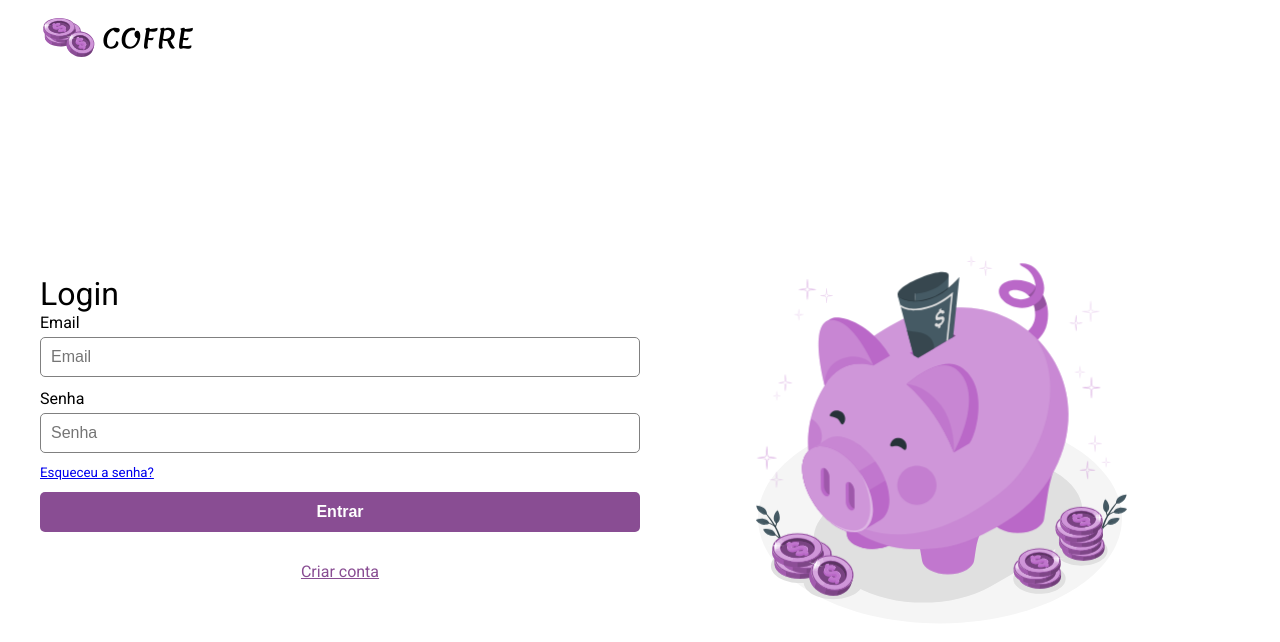
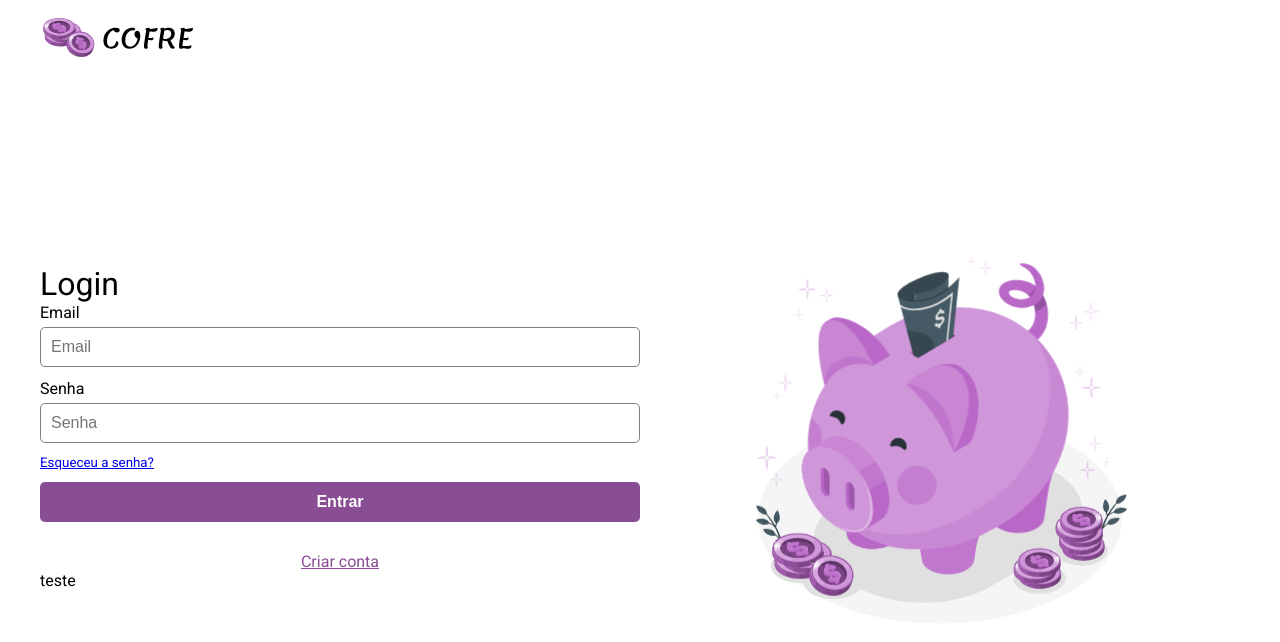
Before and after one commit to Sara01romao/cofre, a React (Vite) app: page / in a window 1280 px wide. Shown: the top 642 px of the page. Built offline with nearby package versions, Linux system fonts and the light colour scheme.

Commit message:
context api inicio

```diff
--- a/src/App.jsx
+++ b/src/App.jsx
@@ -1,9 +1,12 @@
 
+import UserProvider from './context/user'
 import Rotas from './store/router'
 
 export function App() {
 
   return (
+    <UserProvider>
       <Rotas/>
+    </UserProvider>
   )
 }
--- /dev/null
+++ b/src/context/user.jsx
@@ -0,0 +1,18 @@
+import { Children, createContext, useState } from "react";
+
+export const UserContext = createContext({});
+
+function UserProvider({children}){
+    const [name, setName] = useState("teste");
+
+
+    return(
+        <UserContext.Provider value={{name, setName}}>
+            {children}
+        </UserContext.Provider>
+    )
+
+}
+
+
+export default UserProvider;
--- a/src/pages/Login/index.jsx
+++ b/src/pages/Login/index.jsx
@@ -2,14 +2,17 @@ import { Link, useNavigate } from "react-router-dom";
 import Button from "../../components/Button";
 import { MainForm } from "./styles";
 import { Input } from "../../components/Input";
-import { useEffect, useState } from "react";
+import { useContext, useEffect, useState } from "react";
 import PigSvg from "../../components/PigSvg";
+import { UserContext } from "../../context/user";
+
 
 
 
 
 
 export default function Login() {
+  const {name} = useContext(UserContext)
   const [user, setUser] = useState('')
   const [email, setEmail] = useState('');
   const [passaword, setPassword] = useState('');
@@ -51,7 +54,7 @@ export default function Login() {
 
           <Link to="/createLogin" className="link">Criar conta</Link>
 
-
+        {name}
 
       </div>
 
```
